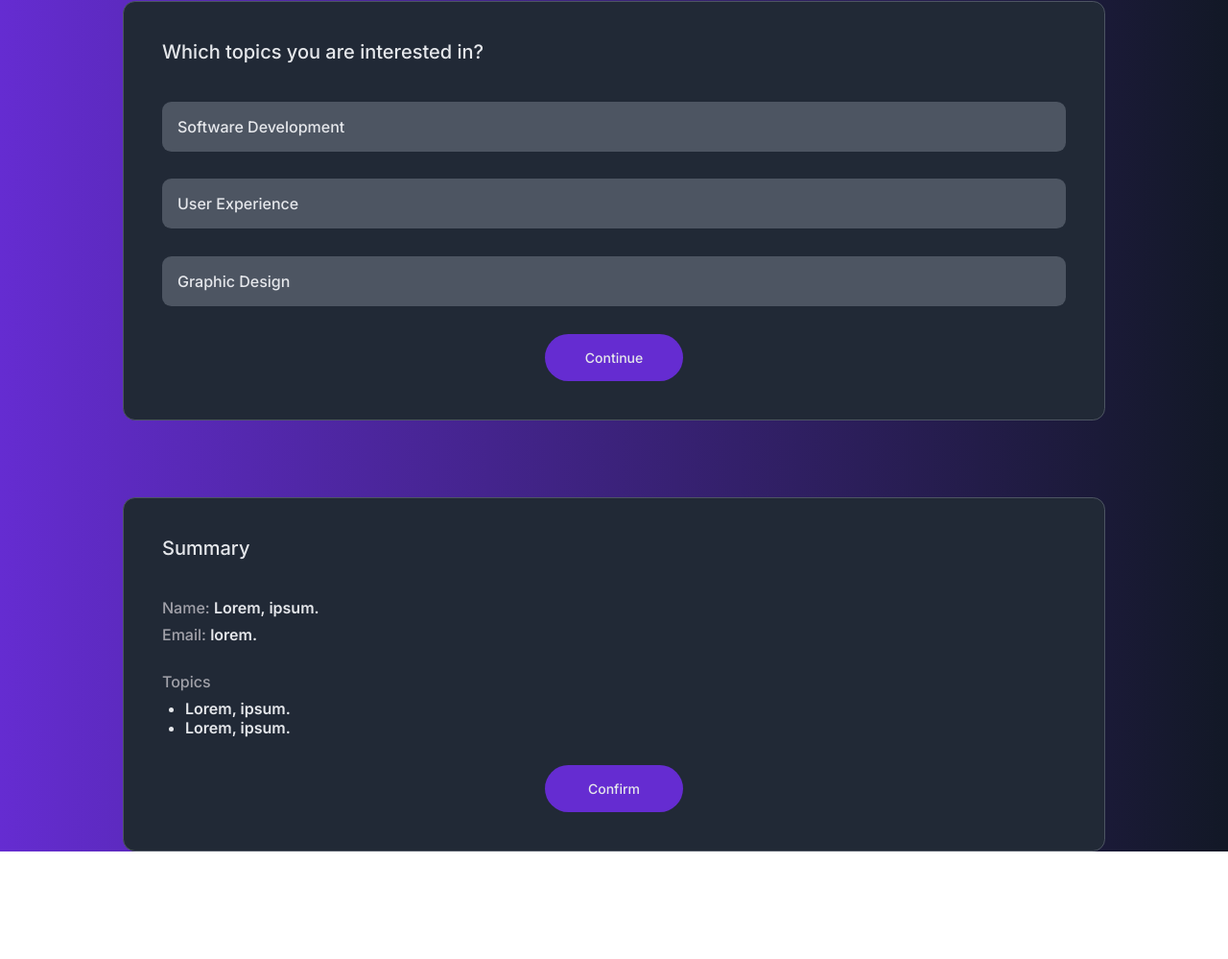
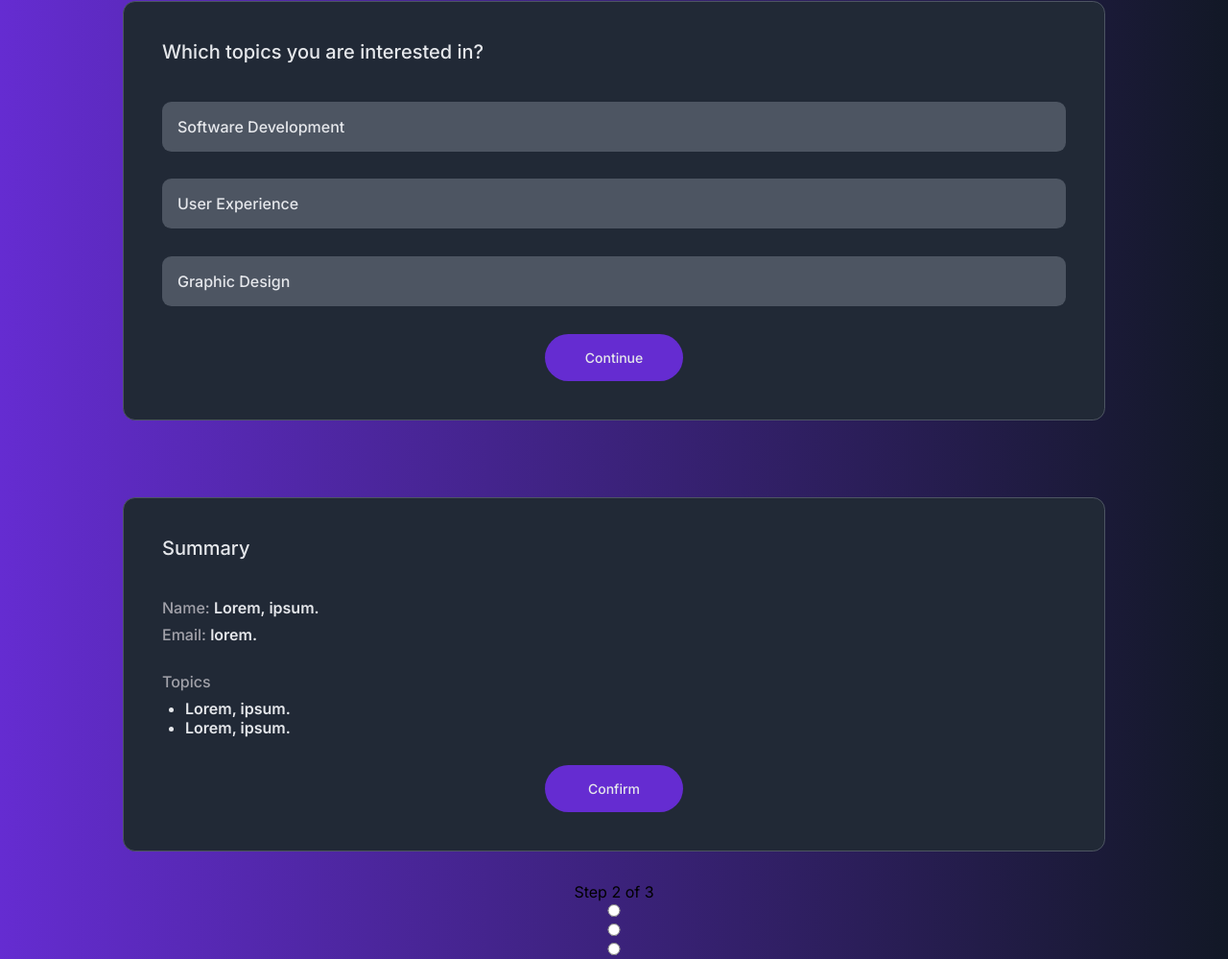
Before and after one commit to Lamphrangmi-Lamin/register-form, a plain HTML site: page index.html in a window 1280 px wide. Shown: the part 514-1513 px from the top of the page at 96% size. Before the commit the page ends 1401 px from the top, so only its background shows below. Drawn offline with Linux system fonts and the light colour scheme.

Commit message:
adding stepper structure in index.html

```diff
--- a/index.html
+++ b/index.html
@@ -76,5 +76,25 @@
         <button>Confirm</button>
     </div>
 
+    <div class="stepper">
+        <div class="step-indication">
+            <p>
+                Step <span id="current-step">2</span> of <span id="max-step">3</span>
+            </p>
+        </div>
+
+        <div class="radio-wrapper">
+            <input id="stepper-1" name="step" type="radio" >
+        </div>
+
+        <div class="radio-wrapper">
+            <input id="stepper-2" name="step" type="radio" >
+        </div>
+
+        <div class="radio-wrapper">
+            <input id="stepper-3" name="step" type="radio" >
+        </div>
+    </div>
+
 </body>
 </html>
```
